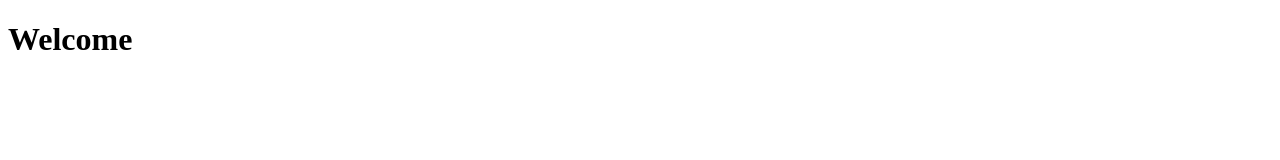
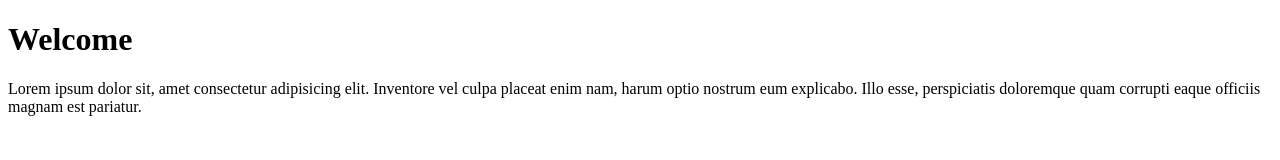
Before and after one commit to sunil-web1/Project, a plain HTML site: page index.html in a window 1280 px wide. Drawn offline with Linux system fonts and the light colour scheme.

Commit message:
index file 1.10

```diff
--- a/index.html
+++ b/index.html
@@ -7,5 +7,10 @@
   </head>
   <body>
     <h1>Welcome</h1>
+    <p>
+      Lorem ipsum dolor sit, amet consectetur adipisicing elit. Inventore vel
+      culpa placeat enim nam, harum optio nostrum eum explicabo. Illo esse,
+      perspiciatis doloremque quam corrupti eaque officiis magnam est pariatur.
+    </p>
   </body>
 </html>
```
